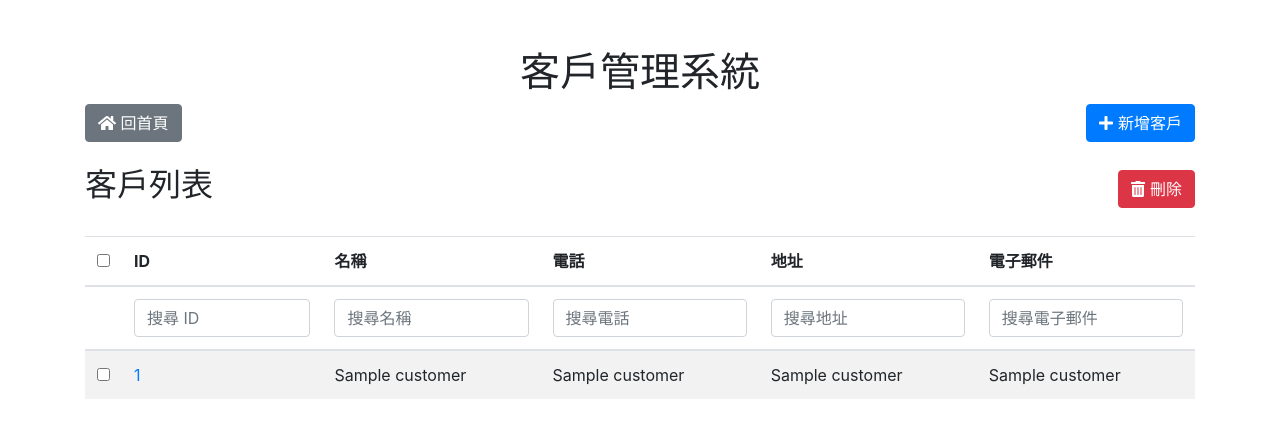
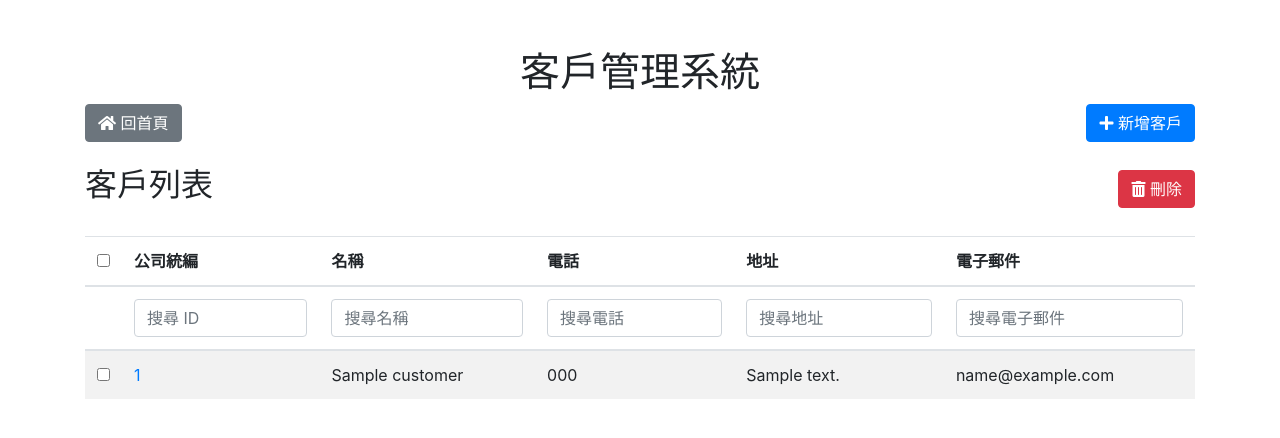
Before and after one commit to shawn9527-sunny/vinber_project, a Flask app: template app/templates/customers.html in a window 1280 px wide. Shown: the top 438 px of the page. Run offline with Flask 3, Linux system fonts and the light colour scheme; the template is opened without the code that fills it: most values are stand-ins (such as "Sample title", 1, 10 or a date in 2020); parts of the project's set-up code (start-up, migrations or seed data) failed here and were passed over; some libraries are stand-ins or nearby versions.

Commit message:
客戶管理系統-統編相關內容調整

```diff
--- a/app/templates/customer_detail.html
+++ b/app/templates/customer_detail.html
@@ -19,7 +19,7 @@
         <!-- 客戶詳細資訊卡片 -->
         <div class="card mt-4">
             <div class="card-header">
-                <h2>{{ customer[1] }}</h2> <!-- 客戶名稱 -->
+                <h2>{{ customer[1] + '('+ customer['id'] | string +')' }}</h2> <!-- 客戶名稱 -->
             </div>
             <div class="card-body">
                 <form action="/update_customer/{{ customer[0] }}" method="post">
--- a/app/templates/customers.html
+++ b/app/templates/customers.html
@@ -22,6 +22,7 @@
 <body>
     <div class="container mt-5">
         <h1 class="text-center">客戶管理系統</h1>
+
         <!-- 顯示後端傳遞的錯誤或成功消息 -->
         {% with messages = get_flashed_messages(with_categories=true) %}
             {% if messages %}
@@ -30,7 +31,8 @@
                 {% endfor %}
             {% endif %}
         {% endwith %}
-        <!-- 操作按鈕，左側「回首頁」，右側「新增客戶」 -->
+
+        <!-- 操作按鈕 -->
         <div class="d-flex justify-content-between mb-4">
             <a href="/" class="btn btn-secondary"><i class="fas fa-home"></i> 回首頁</a>
             <button class="btn btn-primary" onclick="toggleAddCustomerForm()">
@@ -38,7 +40,7 @@
             </button>
         </div>
 
-        <!-- 新增客戶表單（預設隱藏） -->
+        <!-- 新增客戶表單 -->
         <div id="addCustomerForm" class="card mt-3" style="display: none;">
             <div class="card-header">
                 <h2>新增客戶</h2>
@@ -46,20 +48,31 @@
             <div class="card-body">
                 <form action="/add_customer" method="post">
                     <div class="form-group">
+                        <label for="id">統一編號 (ID)</label>
+                        <input type="text"
+                               class="form-control"
+                               id="id"
+                               name="id"
+                               placeholder="輸入統一編號"
+                               required
+                               pattern="^\d{8}$"
+                               title="統一編號必須是 8 位數字，且唯一">
+                    </div>
+                    <div class="form-group">
                         <label for="name">客戶名稱</label>
                         <input type="text" class="form-control" id="name" name="name" placeholder="輸入客戶名稱" required>
                     </div>
                     <div class="form-group">
                         <label for="phone">電話</label>
-                        <input type="text" class="form-control" id="phone" name="phone" placeholder="輸入電話">
+                        <input type="text" class="form-control" id="phone" name="phone" placeholder="輸入電話" required>
                     </div>
                     <div class="form-group">
                         <label for="address">地址</label>
-                        <input type="text" class="form-control" id="address" name="address" placeholder="輸入地址">
+                        <input type="text" class="form-control" id="address" name="address" placeholder="輸入地址" required>
                     </div>
                     <div class="form-group">
                         <label for="email">電子郵件</label>
-                        <input type="email" class="form-control" id="email" name="email" placeholder="輸入電子郵件">
+                        <input type="email" class="form-control" id="email" name="email" placeholder="輸入電子郵件" required>
                     </div>
                     <button type="submit" class="btn btn-primary">新增客戶</button>
                 </form>
@@ -68,7 +81,6 @@
 
         <!-- 客戶列表 -->
         <form action="/delete_customers" method="post">
-            <!-- 客戶列表 -->
             <div class="d-flex justify-content-between align-items-center mt-4">
                 <h2>客戶列表</h2>
                 <button type="submit" class="btn btn-danger" onclick="return confirmDelete()">
@@ -80,7 +92,7 @@
                     <thead>
                         <tr>
                             <th scope="col"><input type="checkbox" id="selectAll"></th>
-                            <th scope="col" class="sortable-column" onclick="sortTable('id')">ID <i></i></th>
+                            <th scope="col" class="sortable-column" onclick="sortTable('id')">公司統編 <i></i></th>
                             <th scope="col" class="sortable-column" onclick="sortTable('name')">名稱 <i></i></th>
                             <th scope="col" class="sortable-column" onclick="sortTable('phone')">電話 <i></i></th>
                             <th scope="col" class="sortable-column" onclick="sortTable('address')">地址 <i></i></th>
@@ -98,49 +110,38 @@
                     <tbody id="customerTableBody">
                         {% for customer in customers %}
                         <tr>
-                            <td><input type="checkbox" name="customer_ids" value="{{ customer[0] }}"></td>
-                            <td><a href="/customer/{{ customer[0] }}">{{ customer[0] }}</a></td>
-                            <td>{{ customer[1] }}</td>
-                            <td>{{ customer[2] }}</td>
-                            <td>{{ customer[3] }}</td>
-                            <td>{{ customer[4] }}</td>
+                            <td><input type="checkbox" name="customer_ids" value="{{ customer['id'] }}"></td>
+                            <td><a href="/customer/{{ customer['id'] }}">{{ customer['id'] }}</a></td>
+                            <td>{{ customer['name'] }}</td>
+                            <td>{{ customer['phone'] }}</td>
+                            <td>{{ customer['address'] }}</td>
+                            <td>{{ customer['email'] }}</td>
                         </tr>
                         {% endfor %}
                     </tbody>
                 </table>
             </div>
-            <!-- <button type="submit" class="btn btn-danger mt-2">批量刪除選取的客戶</button> -->
         </form>
     </div>
 
-    <!-- 引入 Bootstrap 和 jQuery 的 JavaScript -->
-    <script src="https://code.jquery.com/jquery-3.5.1.min.js"></script>
-    <script src="https://stackpath.bootstrapcdn.com/bootstrap/4.5.2/js/bootstrap.bundle.min.js"></script>
-    <script src="https://cdnjs.cloudflare.com/ajax/libs/font-awesome/5.15.3/js/all.min.js"></script>
-
     <script>
-        // 初始化排序狀態
         let currentSortColumn = '';
         let currentSortOrder = 'asc';
 
-        // 顯示/隱藏新增客戶表單
         function toggleAddCustomerForm() {
             const form = document.getElementById('addCustomerForm');
             form.style.display = form.style.display === 'none' ? 'block' : 'none';
         }
 
-        // 全選功能
         document.getElementById('selectAll').addEventListener('click', function() {
             const checkboxes = document.querySelectorAll('input[name="customer_ids"]');
             checkboxes.forEach(checkbox => checkbox.checked = this.checked);
         });
 
-        // 刪除確認函數
         function confirmDelete() {
-            return confirm("確定要刪除選取的客戶嗎？");  // 返回 true 表示確定，返回 false 表示取消
+            return confirm("確定要刪除選取的客戶嗎？");
         }
 
-        // 表頭排序功能
         function sortTable(column) {
             const tableBody = document.getElementById('customerTableBody');
             const rows = Array.from(tableBody.querySelectorAll('tr'));
@@ -152,7 +153,6 @@
                 email: 5
             }[column];
 
-            // 切換排序方式
             if (currentSortColumn === column) {
                 currentSortOrder = currentSortOrder === 'asc' ? 'desc' : 'asc';
             } else {
@@ -160,25 +160,19 @@
                 currentSortOrder = 'asc';
             }
 
-            // 根據排序方式和欄位排序
             rows.sort((a, b) => {
                 const aText = a.children[columnIndex].textContent.trim();
                 const bText = b.children[columnIndex].textContent.trim();
                 return (currentSortOrder === 'asc' ? 1 : -1) * aText.localeCompare(bText);
             });
 
-            // 清除所有箭頭圖示
             document.querySelectorAll('.sortable-column i').forEach(icon => icon.className = '');
-
-            // 設定目前排序欄位的箭頭圖示
             const icon = document.querySelector(`.sortable-column:nth-child(${columnIndex + 1}) i`);
             icon.className = currentSortOrder === 'asc' ? 'fas fa-sort-up' : 'fas fa-sort-down';
 
-            // 重新附加排序後的行
             rows.forEach(row => tableBody.appendChild(row));
         }
 
-        // 即時搜尋功能
         function filterTable() {
             const idFilter = document.getElementById('filterId').value.toLowerCase();
             const nameFilter = document.getElementById('filterName').value.toLowerCase();
--- a/app/views/supplier.py
+++ b/app/views/supplier.py
@@ -40,7 +40,6 @@ def add_supplier():
     # 驗證 taxID 是否唯一
     cursor.execute("SELECT 1 FROM suppliers WHERE taxID = ?", (taxID,))
     if cursor.fetchone():
-        print("123")
         conn.close()
         flash("TaxID 重複，請輸入唯一的公司統編！", "danger")
         return redirect(url_for('supplier.suppliers'))
```
Also changed, not shown: app/views/customer.py (+47 -16 lines), management_system.db.
